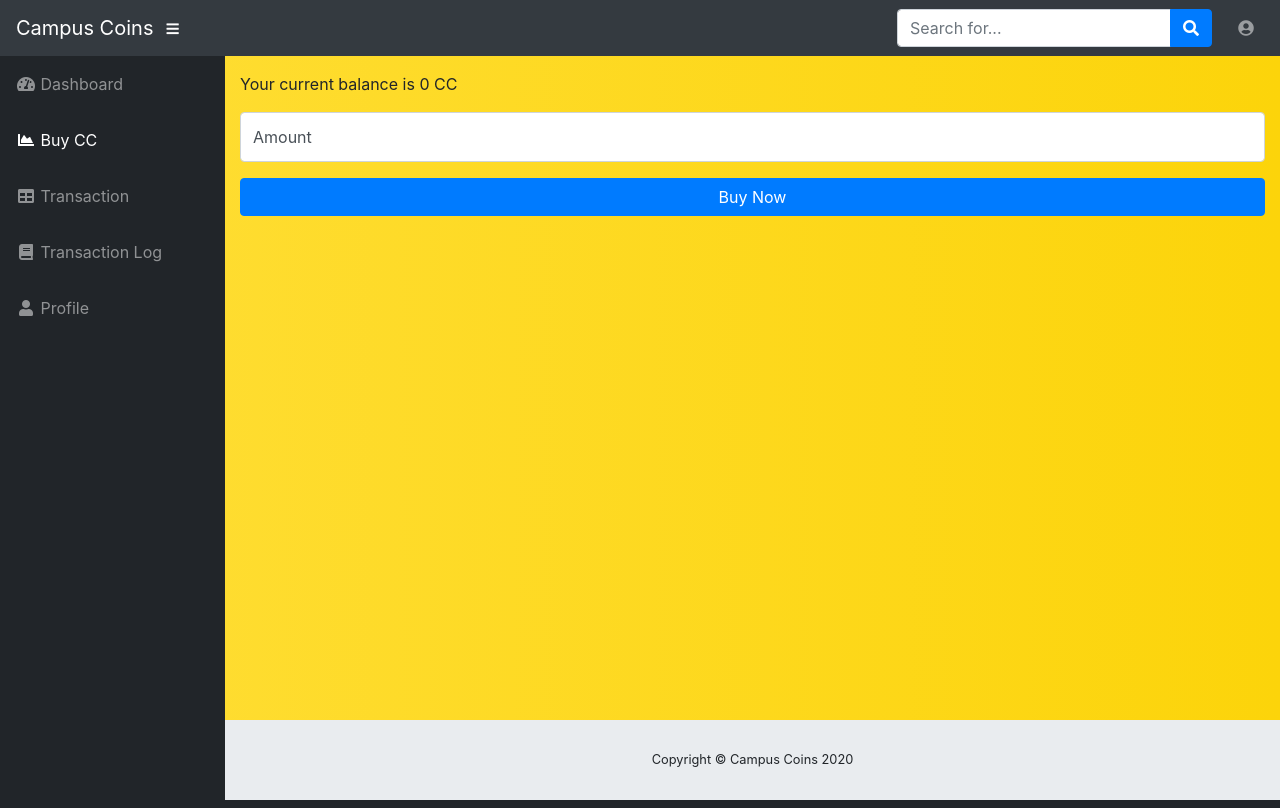
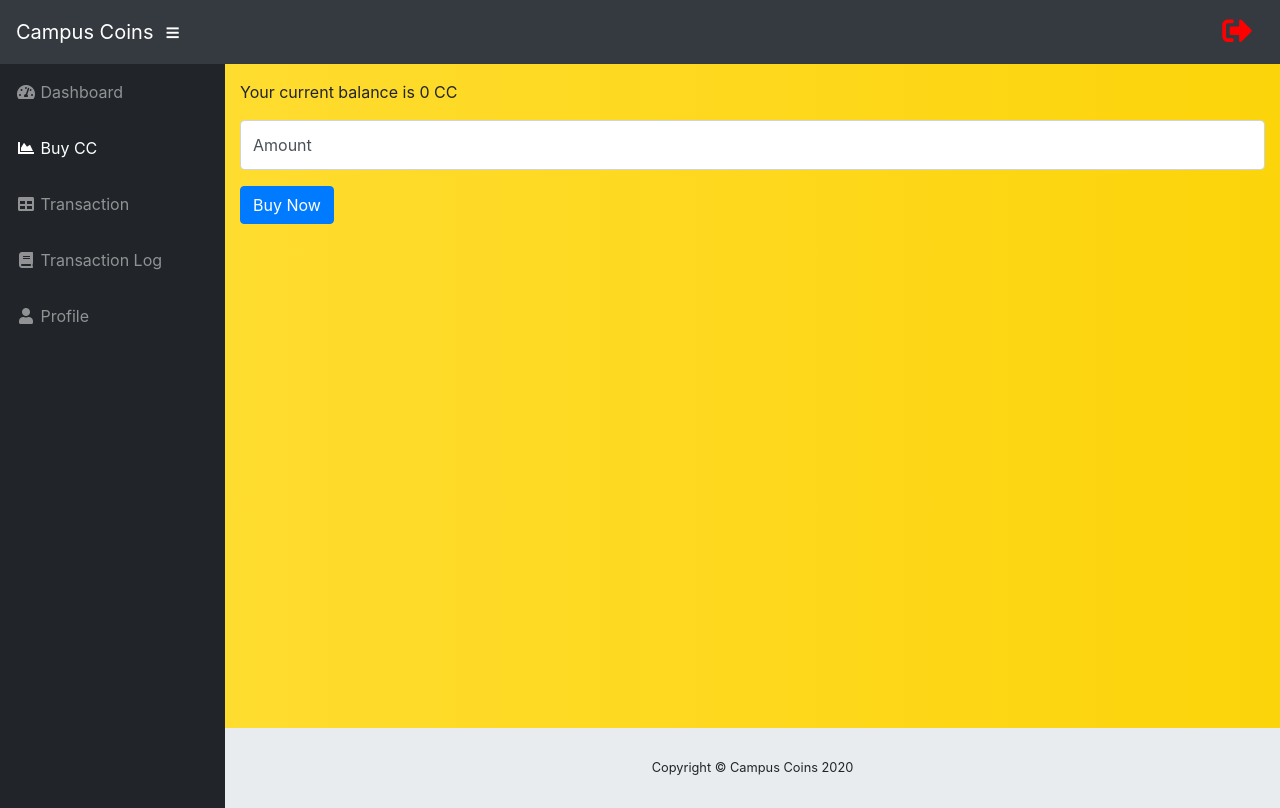
Before and after one commit to VICTORVICKIE/Project, a Flask app: page /buy in a window 1280 px wide. Run offline with Flask 2, Linux system fonts and the light colour scheme; the visitor is signed in with stand-in values (Sample User, id 1); data that the repository does not hold is empty; some libraries are stand-ins or nearby versions.

Commit message:
changed user icon on layout to signout icon and few changes in init and routes py

```diff
--- a/cc/__init__.py
+++ b/cc/__init__.py
@@ -1,5 +1,5 @@
 from flask import Flask
-
+import os
 from flask_mysqldb import MySQL
 
 
@@ -12,6 +12,7 @@ app.config['MYSQL_USER'] = 'root'
 app.config['MYSQL_PASSWORD'] = 'VIGNESHkumar14'
 app.config['MYSQL_DB'] = 'CAMPUS_COINS'
 app.config['MYSQL_CURSORCLASS'] = 'DictCursor'
+app.config.update(SECRET_KEY=os.urandom(24))
 
 mysql = MySQL(app)
 
--- a/cc/routes.py
+++ b/cc/routes.py
@@ -9,7 +9,7 @@ from cc.forms import *
 import time, os
 from cc import app
 
-s = URLSafeTimedSerializer('Thisisasecret!')
+s = URLSafeTimedSerializer(os.urandom(24))
 
 
 
@@ -169,7 +169,7 @@ def activities():
 		balance = get_balance(session.get('roll'))
 		return render_template('activities.html',balance=balance,
 			session=session,roll=roll,blockchain=blockchain,
-			page='activities')
+			page='activities',str=str)
 
 ########################################     TRANSACTION BLOCK  ##########################################
 
--- a/cc/templates/activities.html
+++ b/cc/templates/activities.html
@@ -26,6 +26,7 @@
         </tfoot>
         <tbody>
           {% for block in blockchain %}
+
             <tr>
             	{% if roll in block.data %}
   	              {% if roll == block.data.split("-->")[0] %}
--- a/cc/templates/buy.html
+++ b/cc/templates/buy.html
@@ -10,6 +10,6 @@
       {{render_field(form.amount, class_="form-control")}}
     </div>
   </div>
-  <button type="submit" class="btn btn-primary btn-block">Buy Now</button>
+  <button type="submit" class="btn btn-primary">Buy Now</button>
 </form>
 {% endblock %}
--- a/cc/templates/layout.html
+++ b/cc/templates/layout.html
@@ -38,7 +38,7 @@
       </button>
 
       <!-- Navbar Search -->
-      <form class="d-none d-md-inline-block form-inline ml-auto mr-0 mr-md-3 my-2 my-md-0">
+      <!-- <form class="d-none d-md-inline-block form-inline ml-auto mr-0 mr-md-3 my-2 my-md-0">
         <div class="input-group">
           <input type="text" class="form-control" placeholder="Search for..." aria-label="Search" aria-describedby="basic-addon2">
           <div class="input-group-append">
@@ -47,17 +47,14 @@
             </button>
           </div>
         </div>
-      </form>
+      </form> -->
 
       <!-- Navbar -->
-      <ul class="navbar-nav ml-auto ml-md-0">
+      <ul class="navbar-nav ml-auto ">
         <li class="nav-item dropdown no-arrow">
-          <a class="nav-link dropdown-toggle" href="#" id="userDropdown" role="button" data-toggle="dropdown" aria-haspopup="true" aria-expanded="false">
-            <i class="fas fa-user-circle fa-fw"></i>
+          <a class="nav-link dropdown-toggle" href="#" id="userDropdown" role="button" data-toggle="modal" aria-haspopup="true" aria-expanded="false" data-target="#logoutModal">
+            <i  style="color:red; font-size: 30px" class="fas fa-sign-out-alt fa-fw" ></i>
           </a>
-          <div class="dropdown-menu dropdown-menu-right" aria-labelledby="userDropdown">
-            <a class="dropdown-item" href="#" data-toggle="modal" data-target="#logoutModal">Logout</a>
-          </div>
         </li>
       </ul>
 
--- a/cc/templates/passchange.html
+++ b/cc/templates/passchange.html
@@ -68,7 +68,7 @@
 
                                             </div>
                                             <div class="col-md-4">
-                                                <input type="submit" class="btn" value="Change Password">
+                                                <input type="submit" class="btn btn-primary" value="Change Password">
                                             </div>
                                         </div>
                                         <br>
--- a/run.py
+++ b/run.py
@@ -1,8 +1,8 @@
 from cc import app
-import os
+
 
 
 if __name__ == '__main__':
-	app.config.update(SECRET_KEY=os.urandom(24))
+
 
 	app.run(debug=True,threaded=True,processes=1)
```
